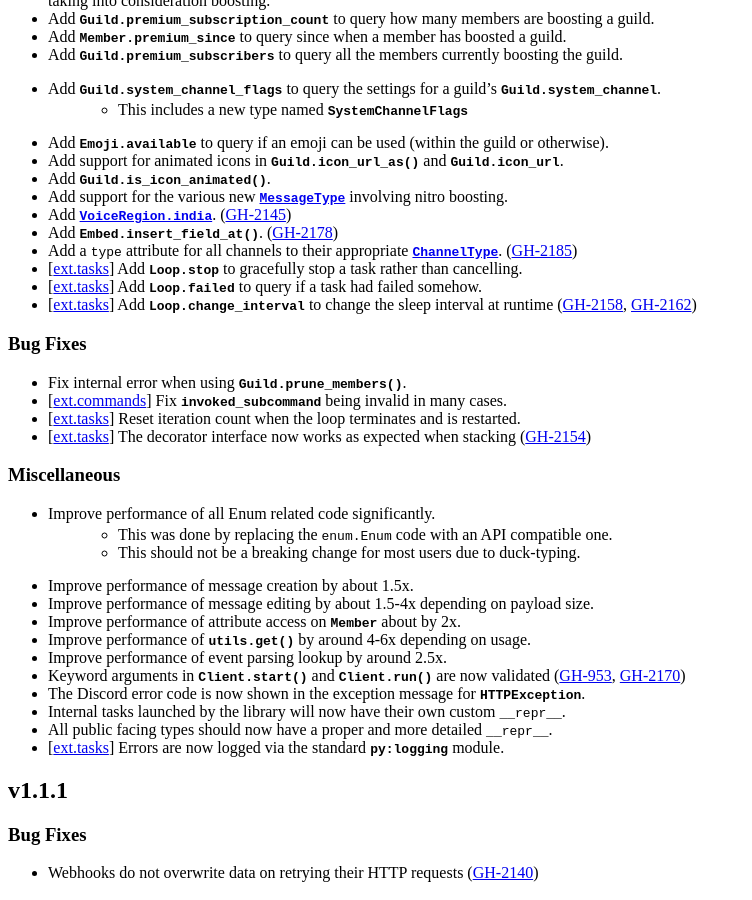
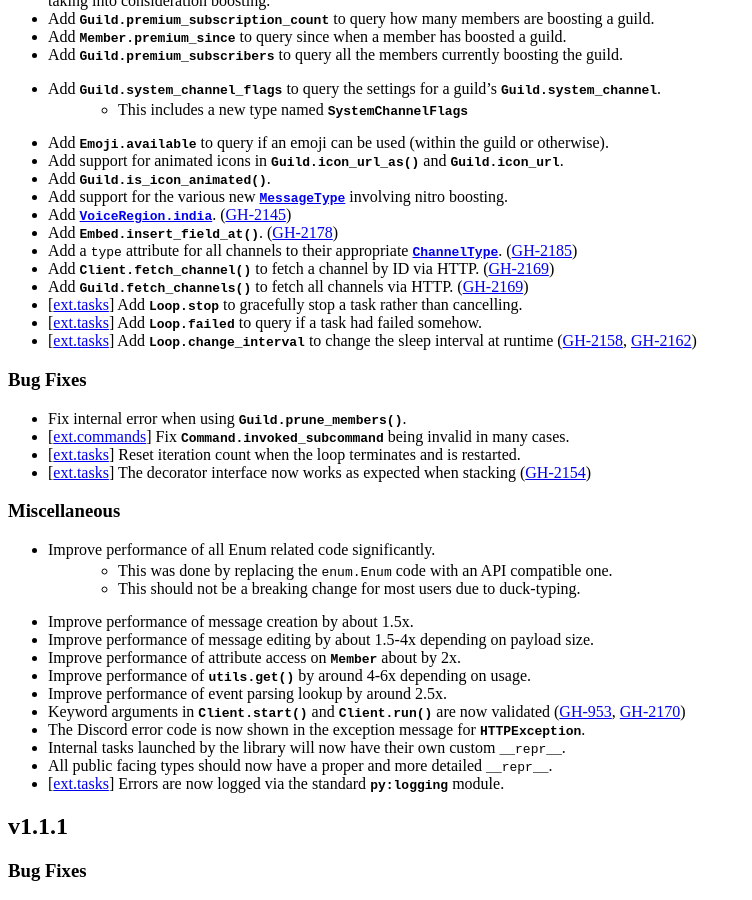
Before and after one commit to Rapptz/discord.py, a Sphinx documentation site: the page built from docs/whats_new.rst, in a window 1280 px wide and 900 px high, scrolled down 316 px. Shown: the whole window, without its empty margins (0-752 px from the left). Built offline with Sphinx 7.4.7, drawn with Linux system fonts in a browser that asks for light colours.

Commit message:
Some documentation touch-ups and missing stuff in the changelog.

```diff
--- a/docs/whats_new.rst
+++ b/docs/whats_new.rst
@@ -35,6 +35,8 @@
 - Add :attr:`VoiceRegion.india`. (:issue:`2145`)
 - Add :meth:`Embed.insert_field_at`. (:issue:`2178`)
 - Add a ``type`` attribute for all channels to their appropriate :class:`ChannelType`. (:issue:`2185`)
+- Add :meth:`Client.fetch_channel` to fetch a channel by ID via HTTP. (:issue:`2169`)
+- Add :meth:`Guild.fetch_channels` to fetch all channels via HTTP. (:issue:`2169`)
 - |tasks| Add :meth:`Loop.stop <.ext.tasks.Loop.stop>` to gracefully stop a task rather than cancelling.
 - |tasks| Add :meth:`Loop.failed <.ext.tasks.Loop.failed>` to query if a task had failed somehow.
 - |tasks| Add :meth:`Loop.change_interval <.ext.tasks.Loop.change_interval>` to change the sleep interval at runtime (:issue:`2158`, :issue:`2162`)
@@ -43,7 +45,7 @@
 ~~~~~~~~~~~
 
 - Fix internal error when using :meth:`Guild.prune_members`.
-- |commands| Fix :attr:`~ext.commands.Group.invoked_subcommand` being invalid in many cases.
+- |commands| Fix :attr:`.Command.invoked_subcommand` being invalid in many cases.
 - |tasks| Reset iteration count when the loop terminates and is restarted.
 - |tasks| The decorator interface now works as expected when stacking (:issue:`2154`)
 
```
Also changed, not shown: 1 other file.
